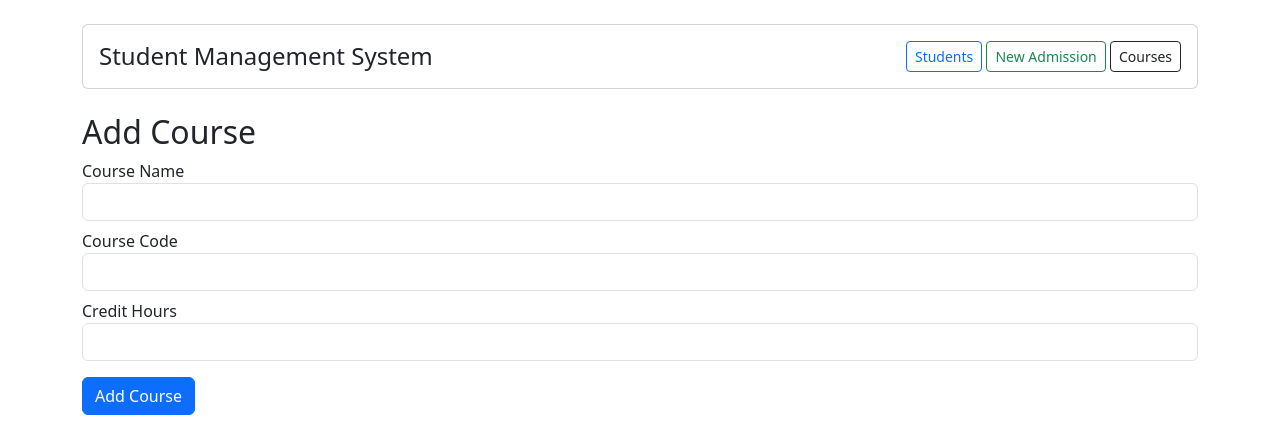
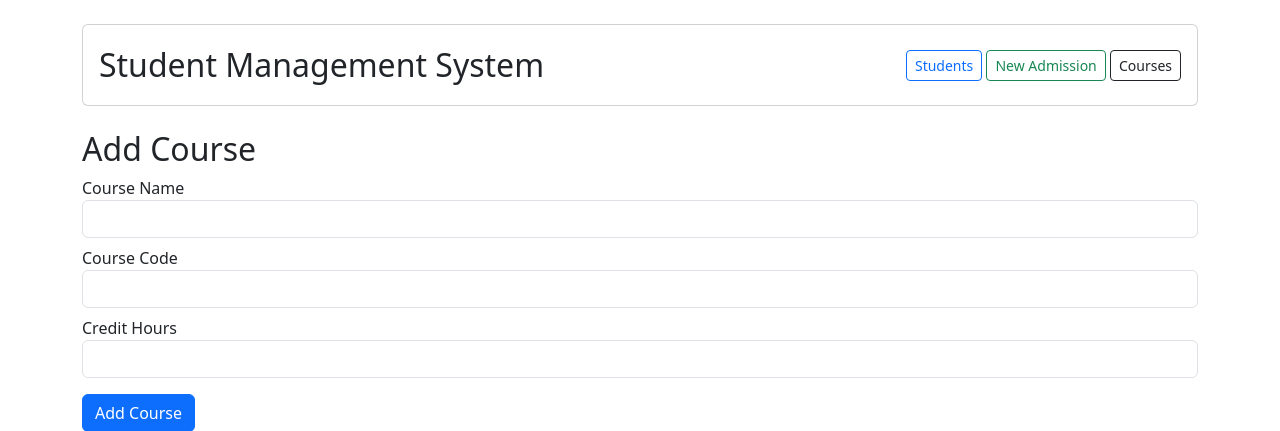
Before and after one commit to Saminstha/student-management-system, a Django app: page /add-course/ in a window 1280 px wide. Shown: the top 431 px of the page. Run offline with Django 5.2, Linux system fonts and the light colour scheme; some libraries are stand-ins or nearby versions.

Commit message:
basic templates changes

```diff
--- a/templates/base.html
+++ b/templates/base.html
@@ -7,7 +7,7 @@
     <title>Student Management System</title>
 
     <link href="{% static 'css/bootstrap.min.css' %}" rel="stylesheet">
-    <link href="{% static 'css/blog.css' %}" rel="stylesheet">
+
 </head>
 <body>
 
@@ -17,10 +17,11 @@
     <div class="card mb-4">
         <div class="card-body d-flex justify-content-between align-items-center">
 
-            <!-- Left side -->
-            <h4 class="mb-0">Student Management System</h4>
 
-            <!-- Right side -->
+            <a class="navbar-brand mb-0" href="/" style="font-size: 2rem;">Student Management System</a>
+
+
+
             <div>
                 <a href="{% url 'student_list' %}" class="btn btn-outline-primary btn-sm">
                     Students
```
